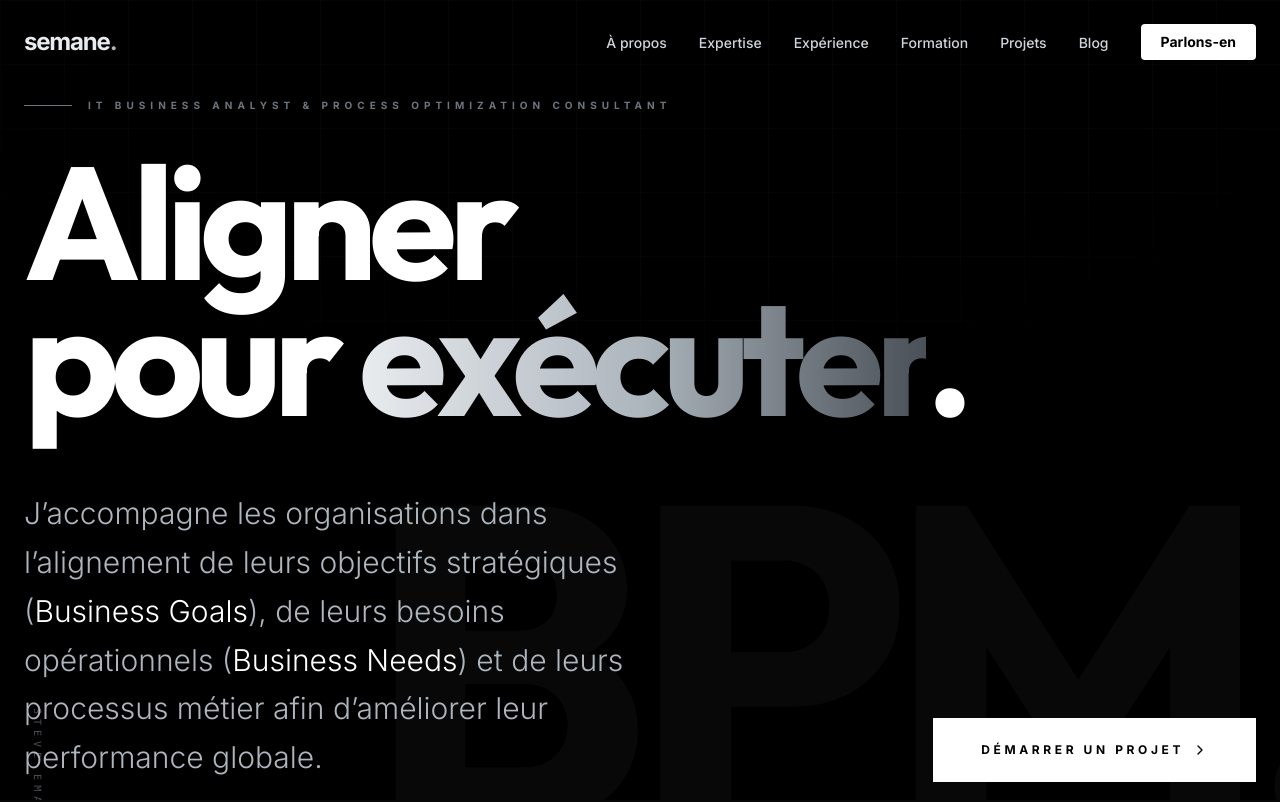
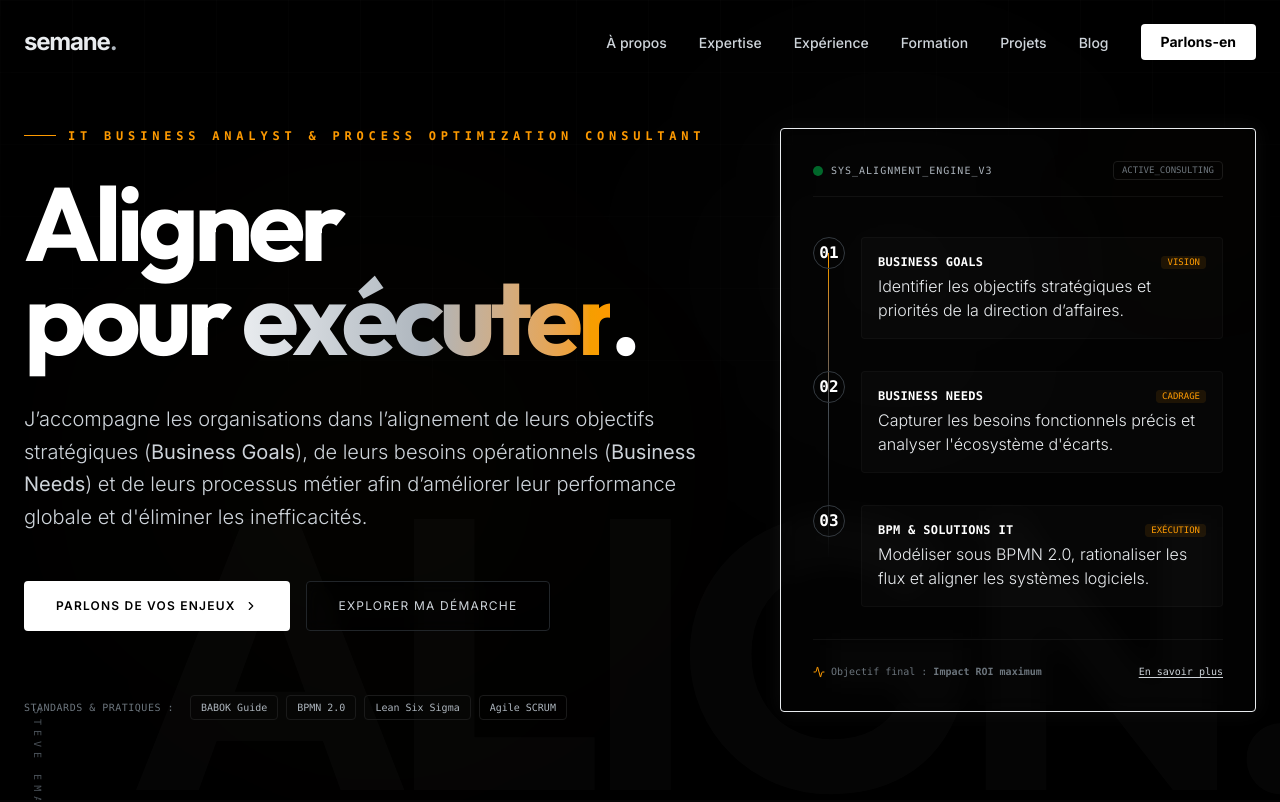
Before and after one commit to devandfree/emane, a React (Vite) app: page / in a window 1280 px wide. Shown: the top 802 px of the page. Built offline with nearby package versions, Linux system fonts and the light colour scheme.

Commit message:
feat: enhance Hero section with core pillars UI
Refactor Hero component to include a structured visualization of professional pillars and add ambient background effects.

```diff
--- a/src/App.tsx
+++ b/src/App.tsx
@@ -157,56 +157,185 @@ const Navbar = () => {
 };
 
 const Hero = () => {
+  const corePillars = [
+    {
+      step: "01",
+      title: "Business Goals",
+      desc: "Identifier les objectifs stratégiques et priorités de la direction d’affaires.",
+      tag: "Vision",
+      active: true
+    },
+    {
+      step: "02",
+      title: "Business Needs",
+      desc: "Capturer les besoins fonctionnels précis et analyser l'écosystème d'écarts.",
+      tag: "Cadrage",
+      active: true
+    },
+    {
+      step: "03",
+      title: "BPM & Solutions IT",
+      desc: "Modéliser sous BPMN 2.0, rationaliser les flux et aligner les systèmes logiciels.",
+      tag: "Exécution",
+      active: true
+    }
+  ];
+
   return (
-    <section className="relative min-h-screen flex flex-col justify-center bg-black pt-20 px-6 overflow-hidden">
-      {/* Grid Pattern & Mask */}
-      <div className="absolute inset-0 bg-[linear-gradient(to_right,#ffffff05_1px,transparent_1px),linear-gradient(to_bottom,#ffffff05_1px,transparent_1px)] bg-[size:4rem_4rem] [mask-image:radial-gradient(ellipse_60%_50%_at_50%_0%,#000_70%,transparent_100%)]" />
+    <section className="relative min-h-screen flex flex-col justify-center bg-black pt-28 pb-16 px-6 overflow-hidden">
+      {/* Grid Pattern & Ambient Mask */}
+      <div className="absolute inset-0 bg-[linear-gradient(to_right,#ffffff03_1px,transparent_1px),linear-gradient(to_bottom,#ffffff03_1px,transparent_1px)] bg-[size:4.5rem_4.5rem] [mask-image:radial-gradient(ellipse_60%_60%_at_50%_0%,#000_80%,transparent_100%)]" />
+
+      {/* Floating abstract glowing orbs */}
+      <div className="absolute top-[10%] right-[15%] w-96 h-96 bg-white/[0.015] rounded-full blur-[100px] pointer-events-none" />
+      <div className="absolute bottom-[10%] left-[10%] w-[500px] h-[500px] bg-amber-500/[0.01] rounded-full blur-[120px] pointer-events-none" />
 
       <div className="max-w-7xl mx-auto w-full relative z-10">
+        <div className="grid grid-cols-1 lg:grid-cols-12 gap-16 items-center">
+
+          {/* Left Main Content */}
+          <div className="lg:col-span-7 flex flex-col">
             <motion.div
-          initial={{ opacity: 0, y: 40 }}
+              initial={{ opacity: 0, y: 20 }}
               animate={{ opacity: 1, y: 0 }}
-          transition={{ duration: 1, ease: [0.22, 1, 0.36, 1] }}
-          className="flex flex-col"
+              transition={{ duration: 0.6 }}
+              className="flex items-center gap-3 mb-8"
             >
-          <div className="flex items-center gap-4 mb-10">
-            <div className="h-px w-12 bg-silver-500" />
-            <span className="text-[10px] font-bold tracking-[0.5em] uppercase text-silver-500">
+              <span className="h-px w-8 bg-amber-500" />
+              <span className="text-[10px] sm:text-xs font-bold tracking-[0.4em] uppercase text-amber-500 font-mono">
                 IT Business Analyst &amp; Process Optimization Consultant
               </span>
+            </motion.div>
+
+            <motion.h1
+              initial={{ opacity: 0, y: 30 }}
+              animate={{ opacity: 1, y: 0 }}
+              transition={{ duration: 0.8, delay: 0.1 }}
+              className="text-5xl sm:text-6xl md:text-7xl lg:text-[5.5rem] xl:text-[6.5rem] font-bold text-white tracking-tighter leading-[0.9] mb-10 font-display"
+            >
+              Aligner <br />
+              pour <span className="text-transparent bg-clip-text bg-gradient-to-r from-silver-100 via-silver-400 to-amber-500 font-bold">exécuter</span>.
+            </motion.h1>
+
+            <motion.p
+              initial={{ opacity: 0, y: 20 }}
+              animate={{ opacity: 1, y: 0 }}
+              transition={{ duration: 0.8, delay: 0.2 }}
+              className="text-silver-300 text-lg md:text-xl font-light leading-relaxed max-w-2xl mb-12"
+            >
+              J’accompagne les organisations dans l’alignement de leurs objectifs stratégiques (<b>Business Goals</b>), de leurs besoins opérationnels (<b>Business Needs</b>) et de leurs processus métier afin d’améliorer leur performance globale et d'éliminer les inefficacités.
+            </motion.p>
+
+            {/* Action buttons with animated layout */}
+            <motion.div
+              initial={{ opacity: 0, y: 20 }}
+              animate={{ opacity: 1, y: 0 }}
+              transition={{ duration: 0.8, delay: 0.3 }}
+              className="flex flex-col sm:flex-row gap-4 mb-16"
+            >
+              <a
+                href="#contact"
+                className="group relative px-8 py-4 bg-white text-black font-semibold uppercase text-xs tracking-widest hover:bg-silver-200 transition-all flex items-center justify-center rounded-sm"
+              >
+                Parlons de vos enjeux
+                <ChevronRight size={14} className="ml-2 group-hover:translate-x-1 transition-transform" />
+              </a>
+
+              <a
+                href="#challenges"
+                className="px-8 py-4 border border-silver-800 text-silver-300 hover:text-white hover:border-silver-600 transition-all uppercase text-xs tracking-widest text-center rounded-sm bg-black/40 backdrop-blur-sm"
+              >
+                Explorer ma démarche
+              </a>
+            </motion.div>
+
+            {/* Micro Tags representation of standards */}
+            <motion.div
+              initial={{ opacity: 0 }}
+              animate={{ opacity: 1 }}
+              transition={{ duration: 1, delay: 0.5 }}
+              className="flex flex-wrap gap-2 items-center"
+            >
+              <span className="text-[10px] font-mono text-silver-500 uppercase tracking-wider mr-2">Standards &amp; Pratiques :</span>
+              {["BABOK Guide", "BPMN 2.0", "Lean Six Sigma", "Agile SCRUM"].map((tag, idx) => (
+                <span
+                  key={idx}
+                  className="text-[10px] font-mono border border-silver-900 bg-silver-950/40 text-silver-400 px-2.5 py-1 rounded-sm"
+                >
+                  {tag}
+                </span>
+              ))}
+            </motion.div>
           </div>
 
-          <h1 className="text-6xl sm:text-7xl md:text-8xl lg:text-[10rem] font-bold text-white tracking-tighter leading-[0.85] mb-16">
-            Aligner <br />
-            pour <span className="text-transparent bg-clip-text bg-gradient-to-r from-silver-100 via-silver-400 to-silver-600">exécuter</span>.
-          </h1>
+          {/* Right Visual Dashboard Simulation */}
+          <div className="lg:col-span-5 h-full w-full">
+            <motion.div
+              initial={{ opacity: 0, scale: 0.95, x: 20 }}
+              animate={{ opacity: 1, scale: 1, x: 0 }}
+              transition={{ duration: 0.9, delay: 0.2 }}
+              className="relative p-6 md:p-8 bg-silver-900/10 border border-silver-850/50 rounded-sm overflow-hidden backdrop-blur-md silver-glow"
+            >
+              <div className="absolute top-0 right-0 w-32 h-32 bg-amber-500/[0.03] rounded-full blur-[80px] pointer-events-none" />
 
-          <div className="grid grid-cols-1 lg:grid-cols-12 gap-12 items-end">
-            <div className="lg:col-span-7">
-              <p className="text-silver-400 text-xl md:text-3xl font-light leading-relaxed max-w-2xl">
-                J’accompagne les organisations dans l’alignement de leurs objectifs stratégiques (<span className="text-white">Business Goals</span>), de leurs besoins opérationnels (<span className="text-white">Business Needs</span>) et de leurs processus métier afin d’améliorer leur performance globale.
+              {/* Header simulation of process engine */}
+              <div className="flex justify-between items-center mb-10 pb-4 border-b border-white/5">
+                <div className="flex items-center gap-2">
+                  <span className="w-2.5 h-2.5 bg-green-500 rounded-full animate-pulse" />
+                  <span className="text-[10px] font-mono tracking-widest text-silver-400 uppercase">SYS_ALIGNMENT_ENGINE_V3</span>
+                </div>
+                <div className="text-[9px] font-mono text-silver-500 bg-silver-950 border border-silver-900 px-2 py-0.5 rounded-sm">
+                  ACTIVE_CONSULTING
+                </div>
+              </div>
+
+              {/* Steps workflow visualizer */}
+              <div className="space-y-8 relative">
+                {/* Vertical process line */}
+                <div className="absolute left-[15px] top-[16px] bottom-[16px] w-[1px] bg-gradient-to-b from-amber-500 via-silver-600 to-silver-850" />
+
+                {corePillars.map((pillar) => (
+                  <div key={pillar.step} className="flex gap-4 relative group">
+                    {/* Ring dot indicator */}
+                    <div className="w-8 h-8 rounded-full border border-silver-700 bg-silver-950 flex items-center justify-center font-mono text-2xs font-bold text-white z-10 transition-colors duration-300 group-hover:border-amber-500">
+                      {pillar.step}
+                    </div>
+
+                    <div className="flex-1 bg-white/[0.02] border border-white/[0.03] p-4 rounded-sm hover:border-white/10 transition-all duration-350">
+                      <div className="flex justify-between items-center mb-1">
+                        <h4 className="text-white text-xs font-bold tracking-wide uppercase font-mono">
+                          {pillar.title}
+                        </h4>
+                        <span className="text-[9px] font-mono uppercase bg-amber-500/10 text-amber-500 px-1.5 py-0.2 rounded-sm">
+                          {pillar.tag}
+                        </span>
+                      </div>
+                      <p className="text-2xs text-silver-405 leading-normal font-light">
+                        {pillar.desc}
                       </p>
                     </div>
-            <div className="lg:col-span-5 flex justify-start lg:justify-end">
-              <a
-                href="#expertise"
-                className="group relative px-12 py-6 bg-white text-black font-bold uppercase text-xs tracking-[0.3em] hover:bg-silver-200 transition-all overflow-hidden"
-              >
-                <span className="relative z-10 flex items-center">
-                  Démarrer un projet
-                  <ChevronRight size={16} className="ml-2 group-hover:translate-x-1 transition-transform" />
-                </span>
-                <div className="absolute inset-0 bg-silver-100 translate-y-full group-hover:translate-y-0 transition-transform duration-300" />
-              </a>
                   </div>
+                ))}
+              </div>
+
+              {/* Interactive micro badge showing KPI connection */}
+              <div className="mt-8 pt-6 border-t border-white/5 flex justify-between items-center text-[10px] font-mono text-silver-500">
+                <div className="flex items-center gap-1.5">
+                  <Activity size={12} className="text-amber-500" />
+                  <span>Objectif final : <b>Impact ROI maximum</b></span>
+                </div>
+                <span className="text-silver-300 underline underline-offset-2">En savoir plus</span>
               </div>
             </motion.div>
           </div>
 
+        </div>
+      </div>
+
       {/* Background Accent Text */}
-      <div className="absolute -bottom-20 -right-20 pointer-events-none select-none opacity-[0.03]">
-        <h2 className="text-[35vw] font-black leading-none text-white whitespace-nowrap tracking-tighter">
-          BPM.
+      <div className="absolute -bottom-10 -right-10 pointer-events-none select-none opacity-[0.02]">
+        <h2 className="text-[30vw] font-black leading-none text-white whitespace-nowrap tracking-tighter">
+          ALIGN.
         </h2>
       </div>
 
```
Lines whose indentation alone changed are shown as unchanged.
